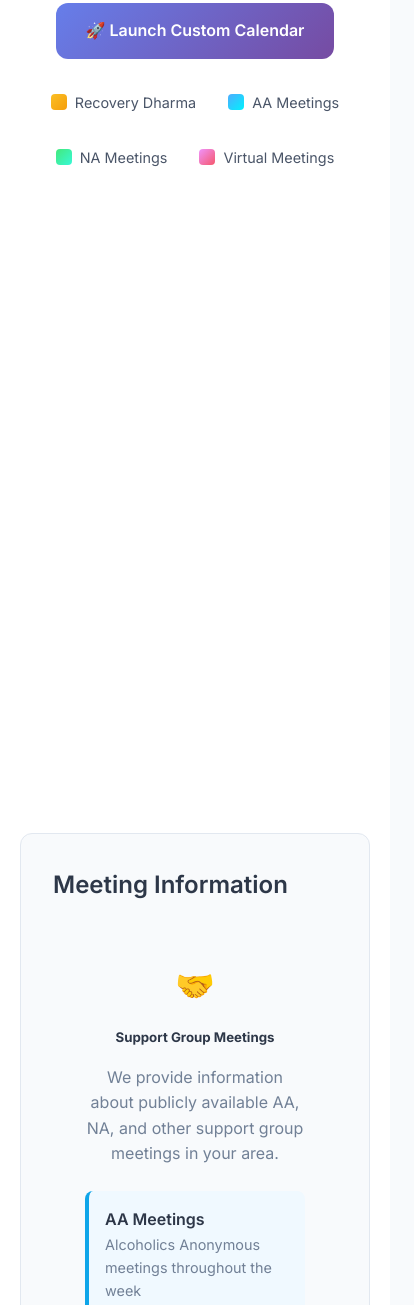
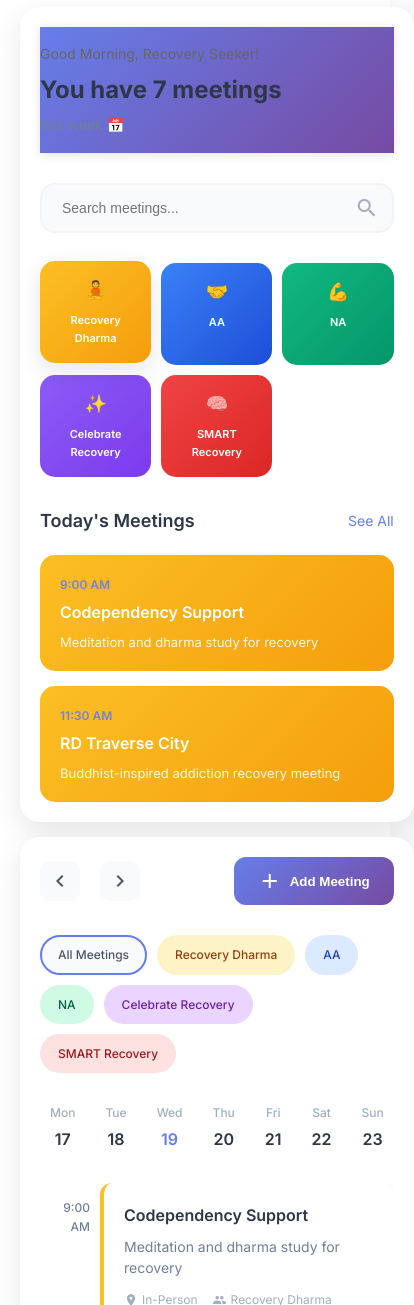
Before and after one commit to smkohnstamm/schedule.rehab, a website: page website/index.html in a window 390 px wide. Shown: the part 695-2000 px from the top of the page, 414 px wide, since content can reach past the window. Drawn offline with Linux system fonts and the light colour scheme.

Commit message:
Integrate custom calendar directly into main page
🎯 Direct Integration:
- Remove button redirect and embed custom calendar directly in main page
- Add all custom calendar CSS styles to index.html
- Replace DayPilot loading with simple custom-calendar.js import
- Remove problematic timeline vertical line from embedded version

✨ Enhanced Main Page:
- Beautiful two-panel layout now embedded in main calendar section
- Meeting type switcher with 5 recovery program types
- Timeline view with meeting cards and hover effects
- Search functionality and filter chips
- Mobile responsive design

🔧 Simplified Loading:
- No external dependencies or CDN loading issues
- Direct JavaScript import of custom calendar functionality
- Immediate display without loading delays
- Clean, reliable implementation

The main Schedule.Rehab page now features the custom calendar interface directly embedded, providing immediate access to the beautiful meeting schedule interface without any additional clicks or navigation.

```diff
--- a/website/index.html
+++ b/website/index.html
@@ -112,6 +112,388 @@
         .legend-color.recovery-dharma { background: linear-gradient(135deg, #fbbf24 0%, #f59e0b 100%); }
         .legend-color.virtual { background: linear-gradient(135deg, #f093fb 0%, #f5576c 100%); }
         .legend-color.other { background: linear-gradient(135deg, #667eea 0%, #764ba2 100%); }
+
+        /* Custom Calendar Styles */
+        .custom-calendar-container {
+            margin: 2rem 0;
+        }
+
+        .app-container {
+            display: grid;
+            grid-template-columns: 350px 1fr;
+            gap: 20px;
+            min-height: 600px;
+        }
+
+        .left-panel {
+            background: white;
+            border-radius: 20px;
+            padding: 30px;
+            box-shadow: 0 10px 30px rgba(0,0,0,0.1);
+            display: flex;
+            flex-direction: column;
+        }
+
+        .header {
+            margin-bottom: 30px;
+        }
+
+        .greeting {
+            color: #666;
+            font-size: 14px;
+            margin-bottom: 5px;
+        }
+
+        .title {
+            font-size: 24px;
+            font-weight: 700;
+            color: #2d3748;
+            margin-bottom: 5px;
+        }
+
+        .subtitle {
+            color: #718096;
+            font-size: 14px;
+        }
+
+        .search-box {
+            position: relative;
+            margin-bottom: 30px;
+        }
+
+        .search-input {
+            width: 100%;
+            padding: 15px 50px 15px 20px;
+            border: 2px solid #f1f5f9;
+            border-radius: 15px;
+            font-size: 14px;
+            background: #f8fafc;
+            transition: all 0.3s ease;
+        }
+
+        .search-input:focus {
+            outline: none;
+            border-color: #667eea;
+            background: white;
+        }
+
+        .search-icon {
+            position: absolute;
+            right: 15px;
+            top: 50%;
+            transform: translateY(-50%);
+            color: #a0aec0;
+        }
+
+        .meeting-types {
+            display: grid;
+            grid-template-columns: repeat(3, 1fr);
+            gap: 10px;
+            margin-bottom: 30px;
+        }
+
+        .type-card {
+            text-align: center;
+            padding: 15px 10px;
+            border-radius: 15px;
+            cursor: pointer;
+            transition: all 0.3s ease;
+        }
+
+        .type-card.active {
+            transform: translateY(-2px);
+            box-shadow: 0 8px 25px rgba(0,0,0,0.1);
+        }
+
+        .type-card.recovery-dharma { background: linear-gradient(135deg, #fbbf24 0%, #f59e0b 100%); color: white; }
+        .type-card.aa { background: linear-gradient(135deg, #3b82f6 0%, #1d4ed8 100%); color: white; }
+        .type-card.na { background: linear-gradient(135deg, #10b981 0%, #059669 100%); color: white; }
+        .type-card.celebrate-recovery { background: linear-gradient(135deg, #8b5cf6 0%, #7c3aed 100%); color: white; }
+        .type-card.smart-recovery { background: linear-gradient(135deg, #ef4444 0%, #dc2626 100%); color: white; }
+
+        .type-icon {
+            font-size: 18px;
+            margin-bottom: 8px;
+        }
+
+        .type-name {
+            font-size: 11px;
+            font-weight: 600;
+        }
+
+        .today-section {
+            flex: 1;
+        }
+
+        .section-header {
+            display: flex;
+            justify-content: space-between;
+            align-items: center;
+            margin-bottom: 20px;
+        }
+
+        .section-title {
+            font-size: 18px;
+            font-weight: 600;
+            color: #2d3748;
+        }
+
+        .see-all {
+            color: #667eea;
+            font-size: 14px;
+            cursor: pointer;
+        }
+
+        .meeting-cards {
+            display: flex;
+            flex-direction: column;
+            gap: 15px;
+        }
+
+        .meeting-card {
+            padding: 20px;
+            border-radius: 15px;
+            cursor: pointer;
+            transition: all 0.3s ease;
+            position: relative;
+            overflow: hidden;
+        }
+
+        .meeting-card:hover {
+            transform: translateY(-2px);
+            box-shadow: 0 8px 25px rgba(0,0,0,0.15);
+        }
+
+        .meeting-card.recovery-dharma { background: linear-gradient(135deg, #fbbf24 0%, #f59e0b 100%); color: white; }
+        .meeting-card.aa { background: linear-gradient(135deg, #3b82f6 0%, #1d4ed8 100%); color: white; }
+        .meeting-card.na { background: linear-gradient(135deg, #10b981 0%, #059669 100%); color: white; }
+        .meeting-card.celebrate-recovery { background: linear-gradient(135deg, #8b5cf6 0%, #7c3aed 100%); color: white; }
+        .meeting-card.smart-recovery { background: linear-gradient(135deg, #ef4444 0%, #dc2626 100%); color: white; }
+
+        .meeting-time {
+            font-size: 12px;
+            opacity: 0.9;
+            margin-bottom: 5px;
+        }
+
+        .meeting-title {
+            font-size: 16px;
+            font-weight: 600;
+            margin-bottom: 8px;
+        }
+
+        .meeting-description {
+            font-size: 13px;
+            opacity: 0.9;
+            line-height: 1.4;
+        }
+
+        .right-panel {
+            background: white;
+            border-radius: 20px;
+            padding: 30px;
+            box-shadow: 0 10px 30px rgba(0,0,0,0.1);
+            display: flex;
+            flex-direction: column;
+        }
+
+        .calendar-header {
+            display: flex;
+            justify-content: space-between;
+            align-items: center;
+            margin-bottom: 30px;
+        }
+
+        .calendar-nav {
+            display: flex;
+            align-items: center;
+            gap: 20px;
+        }
+
+        .nav-button {
+            width: 40px;
+            height: 40px;
+            border: none;
+            border-radius: 10px;
+            background: #f8fafc;
+            color: #4a5568;
+            cursor: pointer;
+            display: flex;
+            align-items: center;
+            justify-content: center;
+            transition: all 0.3s ease;
+        }
+
+        .nav-button:hover {
+            background: #e2e8f0;
+        }
+
+        .add-task-btn {
+            background: linear-gradient(135deg, #667eea 0%, #764ba2 100%);
+            color: white;
+            border: none;
+            padding: 12px 24px;
+            border-radius: 12px;
+            font-weight: 600;
+            cursor: pointer;
+            display: flex;
+            align-items: center;
+            gap: 8px;
+            transition: all 0.3s ease;
+        }
+
+        .add-task-btn:hover {
+            transform: translateY(-2px);
+            box-shadow: 0 8px 25px rgba(102, 126, 234, 0.3);
+        }
+
+        .week-header {
+            display: grid;
+            grid-template-columns: repeat(7, 1fr);
+            gap: 10px;
+            margin-bottom: 20px;
+        }
+
+        .day-header {
+            text-align: center;
+            padding: 10px;
+            font-size: 12px;
+            color: #a0aec0;
+            font-weight: 500;
+        }
+
+        .day-number {
+            display: block;
+            font-size: 16px;
+            color: #2d3748;
+            font-weight: 600;
+            margin-top: 5px;
+        }
+
+        .day-header.today .day-number {
+            color: #667eea;
+        }
+
+        .calendar-content {
+            flex: 1;
+            overflow-y: auto;
+        }
+
+        .timeline {
+            position: relative;
+            padding-left: 60px;
+        }
+
+        .timeline-item {
+            position: relative;
+            margin-bottom: 20px;
+            display: flex;
+            align-items: flex-start;
+        }
+
+        .timeline-time {
+            position: absolute;
+            left: -50px;
+            top: 15px;
+            font-size: 12px;
+            color: #718096;
+            font-weight: 500;
+            text-align: right;
+            width: 40px;
+        }
+
+        .timeline-card {
+            background: white;
+            border-radius: 12px;
+            padding: 20px;
+            box-shadow: 0 2px 10px rgba(0,0,0,0.05);
+            border-left: 4px solid #e2e8f0;
+            cursor: pointer;
+            transition: all 0.3s ease;
+            width: 100%;
+        }
+
+        .timeline-card:hover {
+            transform: translateX(5px);
+            box-shadow: 0 8px 25px rgba(0,0,0,0.1);
+        }
+
+        .timeline-card.recovery-dharma { border-left-color: #fbbf24; }
+        .timeline-card.aa { border-left-color: #3b82f6; }
+        .timeline-card.na { border-left-color: #10b981; }
+        .timeline-card.celebrate-recovery { border-left-color: #8b5cf6; }
+        .timeline-card.smart-recovery { border-left-color: #ef4444; }
+
+        .card-title {
+            font-size: 16px;
+            font-weight: 600;
+            color: #2d3748;
+            margin-bottom: 8px;
+        }
+
+        .card-description {
+            font-size: 14px;
+            color: #718096;
+            line-height: 1.5;
+            margin-bottom: 12px;
+        }
+
+        .card-meta {
+            display: flex;
+            gap: 15px;
+            font-size: 12px;
+            color: #a0aec0;
+        }
+
+        .card-meta-item {
+            display: flex;
+            align-items: center;
+            gap: 4px;
+        }
+
+        .filter-chips {
+            display: flex;
+            gap: 10px;
+            margin-bottom: 20px;
+            flex-wrap: wrap;
+        }
+
+        .filter-chip {
+            padding: 8px 16px;
+            border-radius: 20px;
+            font-size: 12px;
+            font-weight: 500;
+            cursor: pointer;
+            transition: all 0.3s ease;
+            border: 2px solid transparent;
+        }
+
+        .filter-chip.active {
+            border-color: #667eea;
+        }
+
+        .filter-chip.all { background: #f8fafc; color: #4a5568; }
+        .filter-chip.recovery-dharma { background: #fef3c7; color: #92400e; }
+        .filter-chip.aa { background: #dbeafe; color: #1e40af; }
+        .filter-chip.na { background: #d1fae5; color: #065f46; }
+        .filter-chip.celebrate-recovery { background: #e9d5ff; color: #6b21a8; }
+        .filter-chip.smart-recovery { background: #fee2e2; color: #991b1b; }
+
+        /* Responsive */
+        @media (max-width: 768px) {
+            .app-container {
+                grid-template-columns: 1fr;
+                gap: 15px;
+            }
+
+            .left-panel, .right-panel {
+                padding: 20px;
+            }
+
+            .meeting-types {
+                grid-template-columns: repeat(3, 1fr);
+            }
+        }
     </style>
 </head>
 <body>
@@ -139,71 +521,92 @@
 
         <section id="calendar" class="calendar-section">
             <div class="container">
-                <div style="text-align: center; margin-bottom: 2rem;">
-                    <h3 style="margin-bottom: 1rem;">Meeting Schedule</h3>
-                    <p style="color: #718096;">Try our new custom calendar interface:</p>
-                    <a href="custom-calendar.html" style="
-                        display: inline-block;
-                        margin-top: 1rem;
-                        padding: 15px 30px;
-                        background: linear-gradient(135deg, #667eea 0%, #764ba2 100%);
-                        color: white;
-                        text-decoration: none;
-                        border-radius: 12px;
-                        font-weight: 600;
-                        transition: all 0.3s ease;
-                    " onmouseover="this.style.transform='translateY(-2px)'; this.style.boxShadow='0 8px 25px rgba(102, 126, 234, 0.3)'" onmouseout="this.style.transform=''; this.style.boxShadow=''">
-                        🚀 Launch Custom Calendar
-                    </a>
+                <h3 style="text-align: center; margin-bottom: 2rem;">Meeting Schedule</h3>
+
+                <!-- Custom Calendar Interface -->
+                <div class="custom-calendar-container">
+                    <div class="app-container">
+                        <!-- Left Panel -->
+                        <div class="left-panel">
+                            <div class="header">
+                                <div class="greeting">Good Morning, Recovery Seeker!</div>
+                                <div class="title">You have <span id="meeting-count">12 meetings</span></div>
+                                <div class="subtitle">this week 📅</div>
                             </div>
 
-                <div class="calendar-legend">
-                    <div class="legend-item">
-                        <div class="legend-color recovery-dharma"></div>
-                        <span>Recovery Dharma</span>
+                            <div class="search-box">
+                                <input type="text" class="search-input" placeholder="Search meetings..." id="search-input">
+                                <span class="material-icons search-icon">search</span>
                             </div>
-                    <div class="legend-item">
-                        <div class="legend-color aa"></div>
-                        <span>AA Meetings</span>
+
+                            <div class="meeting-types">
+                                <div class="type-card recovery-dharma active" data-type="recovery-dharma">
+                                    <div class="type-icon">🧘</div>
+                                    <div class="type-name">Recovery Dharma</div>
                                 </div>
-                    <div class="legend-item">
-                        <div class="legend-color na"></div>
-                        <span>NA Meetings</span>
+                                <div class="type-card aa" data-type="aa">
+                                    <div class="type-icon">🤝</div>
+                                    <div class="type-name">AA</div>
                                 </div>
-                    <div class="legend-item">
-                        <div class="legend-color virtual"></div>
-                        <span>Virtual Meetings</span>
+                                <div class="type-card na" data-type="na">
+                                    <div class="type-icon">💪</div>
+                                    <div class="type-name">NA</div>
+                                </div>
+                                <div class="type-card celebrate-recovery" data-type="celebrate-recovery">
+                                    <div class="type-icon">✨</div>
+                                    <div class="type-name">Celebrate Recovery</div>
+                                </div>
+                                <div class="type-card smart-recovery" data-type="smart-recovery">
+                                    <div class="type-icon">🧠</div>
+                                    <div class="type-name">SMART Recovery</div>
                                 </div>
                             </div>
 
-                <!-- DayPilot Calendar Container -->
-                <div id="daypilot-calendar"></div>
+                            <div class="today-section">
+                                <div class="section-header">
+                                    <div class="section-title">Today's Meetings</div>
+                                    <div class="see-all">See All</div>
+                                </div>
 
-                <div class="meeting-details" id="meetingDetails">
-                    <h4>Meeting Information</h4>
-                    <div id="meetingInfo" class="meeting-info-content">
-                        <div style="text-align: center; padding: 2rem;">
-                            <div style="font-size: 2rem; margin-bottom: 1rem;">🤝</div>
-                            <h5 style="color: #2d3748; margin-bottom: 1rem;">Support Group Meetings</h5>
-                            <p style="color: #718096; margin-bottom: 1.5rem;">
-                                We provide information about publicly available AA, NA, and other support group meetings in your area.
-                            </p>
-                            <div style="text-align: left; max-width: 500px; margin: 0 auto;">
-                                <div style="padding: 1rem; margin: 0.5rem 0; background: #f0f9ff; border-radius: 8px; border-left: 4px solid #0ea5e9;">
-                                    <div style="font-weight: 600; color: #2d3748;">AA Meetings</div>
-                                    <div style="color: #718096; font-size: 0.9rem;">Alcoholics Anonymous meetings throughout the week</div>
+                                <div class="meeting-cards" id="today-meetings">
+                                    <!-- Today's meetings will be populated here -->
                                 </div>
-                                <div style="padding: 1rem; margin: 0.5rem 0; background: #f0fdf4; border-radius: 8px; border-left: 4px solid #10b981;">
-                                    <div style="font-weight: 600; color: #2d3748;">NA Meetings</div>
-                                    <div style="color: #718096; font-size: 0.9rem;">Narcotics Anonymous support groups</div>
                             </div>
-                                <div style="padding: 1rem; margin: 0.5rem 0; background: #fef7ff; border-radius: 8px; border-left: 4px solid #a855f7;">
-                                    <div style="font-weight: 600; color: #2d3748;">Virtual Meetings</div>
-                                    <div style="color: #718096; font-size: 0.9rem;">Online support groups via Zoom, Teams, etc.</div>
                         </div>
-                                <div style="padding: 1rem; margin: 0.5rem 0; background: #f8fafc; border-radius: 8px; border-left: 4px solid #667eea;">
-                                    <div style="font-weight: 600; color: #2d3748;">Other Support Groups</div>
-                                    <div style="color: #718096; font-size: 0.9rem;">SMART Recovery, Celebrate Recovery, and more</div>
+
+                        <!-- Right Panel - Calendar -->
+                        <div class="right-panel">
+                            <div class="calendar-header">
+                                <div class="calendar-nav">
+                                    <button class="nav-button" id="prev-week">
+                                        <span class="material-icons">chevron_left</span>
+                                    </button>
+                                    <button class="nav-button" id="next-week">
+                                        <span class="material-icons">chevron_right</span>
+                                    </button>
+                                </div>
+                                <button class="add-task-btn">
+                                    <span class="material-icons">add</span>
+                                    Add Meeting
+                                </button>
+                            </div>
+
+                            <div class="filter-chips">
+                                <div class="filter-chip all active" data-filter="all">All Meetings</div>
+                                <div class="filter-chip recovery-dharma" data-filter="recovery-dharma">Recovery Dharma</div>
+                                <div class="filter-chip aa" data-filter="aa">AA</div>
+                                <div class="filter-chip na" data-filter="na">NA</div>
+                                <div class="filter-chip celebrate-recovery" data-filter="celebrate-recovery">Celebrate Recovery</div>
+                                <div class="filter-chip smart-recovery" data-filter="smart-recovery">SMART Recovery</div>
+                            </div>
+
+                            <div class="week-header" id="week-header">
+                                <!-- Week days will be populated here -->
+                            </div>
+
+                            <div class="calendar-content">
+                                <div class="timeline" id="timeline">
+                                    <!-- Timeline meetings will be populated here -->
                                 </div>
                             </div>
                         </div>
@@ -250,131 +653,7 @@
         </div>
     </footer>
 
-    <!-- DayPilot JavaScript - Local first, then CDN fallbacks -->
-    <script>
-        // Function to load DayPilot - try CDN first for testing, then local fallback
-        function loadDayPilot() {
-            const sources = [
-                { url: 'https://cdn.jsdelivr.net/npm/@daypilot/daypilot-lite-javascript@4.3.0/daypilot-javascript.min.js', type: 'cdn' },
-                { url: 'daypilot.min.js', type: 'local' },
-                { url: 'https://unpkg.com/@daypilot/daypilot-lite-javascript@4.3.0/daypilot-javascript.min.js', type: 'cdn' }
-            ];
-
-            let currentIndex = 0;
-
-            function tryLoadScript() {
-                if (currentIndex >= sources.length) {
-                    console.error('All DayPilot sources failed, showing fallback calendar');
-                    showFallbackCalendar();
-                    return;
-                }
-
-                const source = sources[currentIndex];
-                const script = document.createElement('script');
-                script.src = source.url;
-                script.onload = function() {
-                    console.log('DayPilot loaded successfully from:', source.type, source.url);
-                    // Wait a moment for DayPilot to initialize, then load our calendar
-                    setTimeout(initializeCalendar, 200);
-                };
-                script.onerror = function() {
-                    console.warn('Failed to load DayPilot from:', source.type, source.url);
-                    currentIndex++;
-                    tryLoadScript();
-                };
-                document.head.appendChild(script);
-            }
-
-            tryLoadScript();
-        }
-
-        // Fallback calendar implementation
-        function showFallbackCalendar() {
-            const container = document.getElementById('daypilot-calendar');
-            if (container) {
-                container.innerHTML = `
-                    <div style="padding: 2rem; text-align: center; border: 2px solid #e2e8f0; border-radius: 12px; background: white; margin: 2rem 0;">
-                        <div style="font-size: 3rem; margin-bottom: 1rem;">📅</div>
-                        <h4 style="color: #2d3748; margin-bottom: 1rem;">Simple Calendar View</h4>
-                        <p style="color: #718096; margin-bottom: 1.5rem;">
-                            The advanced calendar component couldn't load, but you can still view our meeting schedule.
-                        </p>
-                        <div id="simple-calendar" style="margin-top: 2rem;"></div>
-                    </div>
-                `;
-
-                // Load a simple calendar fallback
-                loadSimpleCalendar();
-            }
-        }
-
-        // Simple calendar fallback
-        function loadSimpleCalendar() {
-            const container = document.getElementById('simple-calendar');
-            if (!container) return;
-
-            const today = new Date();
-            const currentMonth = today.getMonth();
-            const currentYear = today.getFullYear();
-            const monthNames = ['January', 'February', 'March', 'April', 'May', 'June',
-                'July', 'August', 'September', 'October', 'November', 'December'];
-
-            // Sample meetings for the next few days
-            const sampleMeetings = [
-                { date: new Date(today.getTime() + 24*60*60*1000), name: 'AA Big Book Study', time: '7:00 PM' },
-                { date: new Date(today.getTime() + 2*24*60*60*1000), name: 'NA Support Group', time: '8:00 PM' },
-                { date: new Date(today.getTime() + 3*24*60*60*1000), name: 'SMART Recovery', time: '6:30 PM' }
-            ];
-
-            let html = `
-                <h5 style="color: #2d3748; margin-bottom: 1rem;">${monthNames[currentMonth]} ${currentYear}</h5>
-                <div style="text-align: left; max-width: 400px; margin: 0 auto;">
-            `;
-
-            sampleMeetings.forEach(meeting => {
-                const dateStr = meeting.date.toLocaleDateString('en-US', {
-                    weekday: 'long',
-                    month: 'short',
-                    day: 'numeric'
-                });
-                html += `
-                    <div style="padding: 1rem; margin: 0.5rem 0; background: #f8fafc; border-radius: 8px; border-left: 4px solid #667eea;">
-                        <div style="font-weight: 600; color: #2d3748;">${meeting.name}</div>
-                        <div style="color: #718096; font-size: 0.9rem;">${dateStr} at ${meeting.time}</div>
-                    </div>
-                `;
-            });
-
-            html += '</div>';
-            container.innerHTML = html;
-        }
-
-        // Initialize calendar with DayPilot
-        function initializeCalendar() {
-            if (typeof DayPilot !== 'undefined') {
-                console.log('DayPilot is available, loading calendar script...');
-                const script = document.createElement('script');
-                script.src = 'daypilot-calendar.js';
-                script.onload = function() {
-                    console.log('Calendar script loaded successfully');
-                };
-                script.onerror = function() {
-                    console.error('Failed to load calendar script, showing fallback');
-                    showFallbackCalendar();
-                };
-                document.head.appendChild(script);
-            } else {
-                console.error('DayPilot still not available after loading attempts');
-                showFallbackCalendar();
-            }
-        }
-
-        // Start loading when DOM is ready
-        if (document.readyState === 'loading') {
-            document.addEventListener('DOMContentLoaded', loadDayPilot);
-        } else {
-            loadDayPilot();
-        }
-    </script>
+    <!-- Custom Calendar JavaScript -->
+    <script src="custom-calendar.js"></script>
 </body>
 </html>
```
Lines whose indentation alone changed are shown as unchanged.
